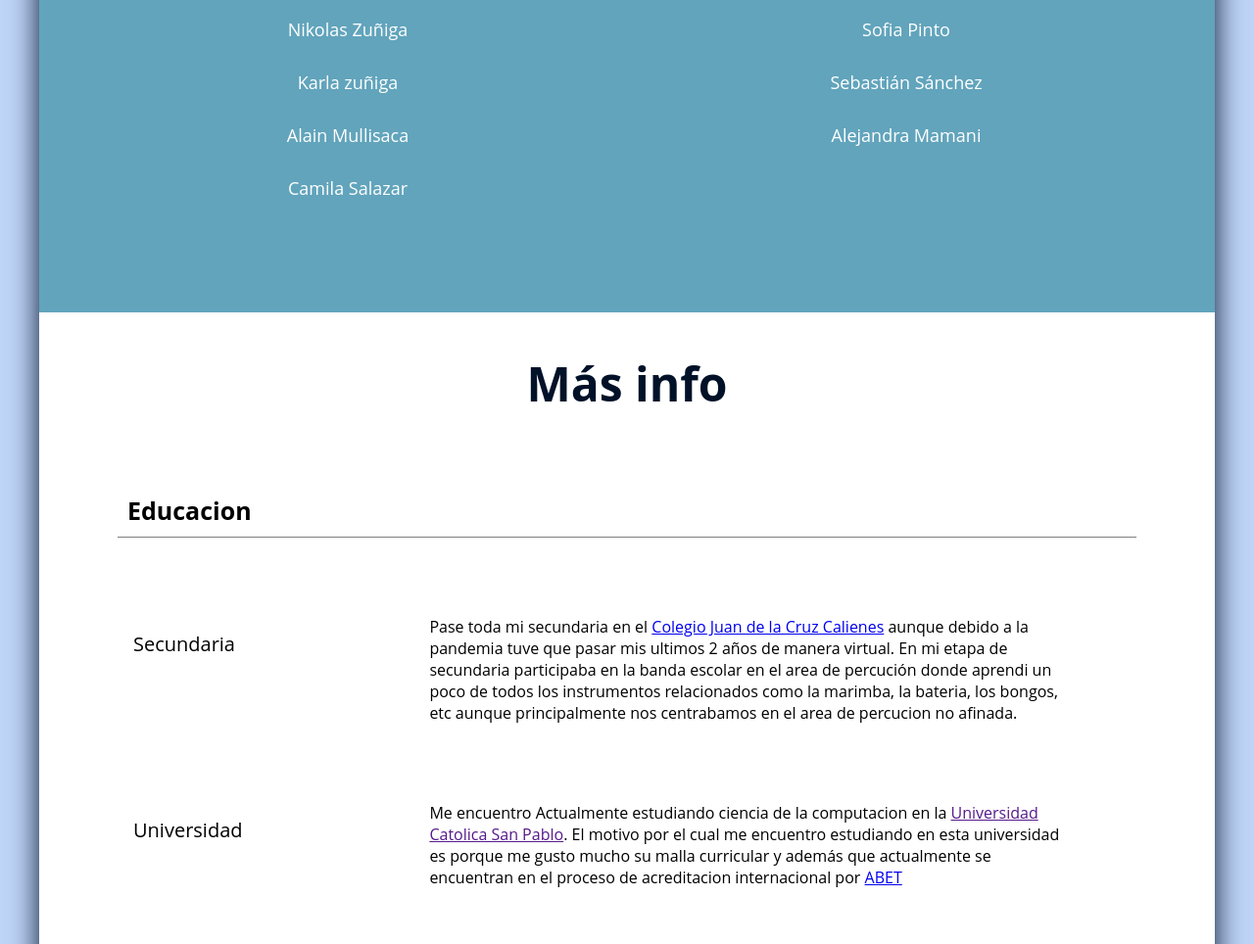
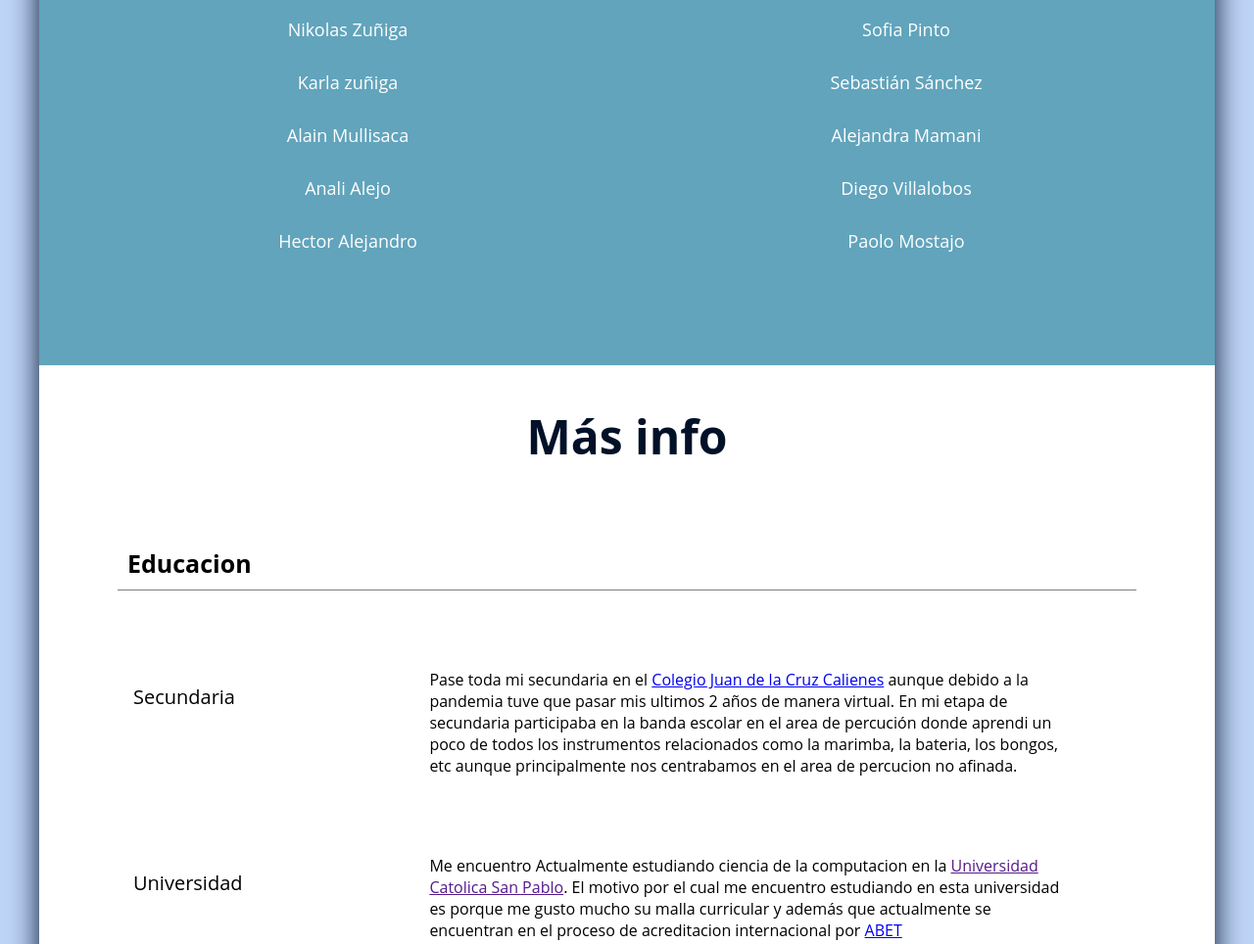
Before and after one commit to Jean-Marc-NH/JeanMarcNadeauHuamani, a plain HTML site: page index.html in a window 1280 px wide. Shown: the part 1675-2639 px from the top of the page at 98% size. Drawn offline with nearby package versions, Linux system fonts and the light colour scheme.

Commit message:
Update index.html

```diff
--- a/index.html
+++ b/index.html
@@ -55,7 +55,7 @@
                     <h2>Perfil</h2>
                     <div class="c-perfil">
                         <div>
-                            <img src="IMG/fotoDePerfil.jpg" alt="Jean Marc Nadeau Huamani">
+                            <img src="IMG/fotoDePerfil.jpg" alt="Jean-Marc-Nadeau-Huamani">
                         </div>
                         <div>
                             <p>Mi nombre es Jean Marc</p>
@@ -72,7 +72,6 @@
                         <div class="columnas">
                             <a class="sub-col" target="_blank" href="https://nikolaszm.github.io">
                                 <p>Nikolas Zuñiga</p>
-
                             </a>
                             <a class="sub-col" target="_blank" href="https://sofiapintogalvez.github.io/">
                                 <p>Sofia Pinto</p>
@@ -89,8 +88,17 @@
                             <a class="sub-col" target="_blank" href="https://aleemp.github.io/AlejandraEMP/">
                                 <p>Alejandra Mamani</p>
                             </a>
-                            <a class="sub-col" target="_blank" href="https://valensazu.github.io">
-                                <p>Camila Salazar</p>
+                            <a class="sub-col" target="_blank" href="http://analialejo.epizy.com/?i=2">
+                                <p>Anali Alejo</p>
+                            </a>
+                            <a class="sub-col" target="_blank" href="https://diego-villalobos.000webhostapp.com">
+                                <p>Diego Villalobos</p>
+                            </a>
+                            <a class="sub-col" target="_blank" href="https://hector-alejandro-novoa-soria.firebaseapp.com">
+                                <p>Hector Alejandro</p>
+                            </a>
+                            <a class="sub-col" target="_blank" href="https://paolojma.github.io/PaoloMostajo/">
+                                <p>Paolo Mostajo</p>
                             </a>
                         </div>
                     </div>
```
